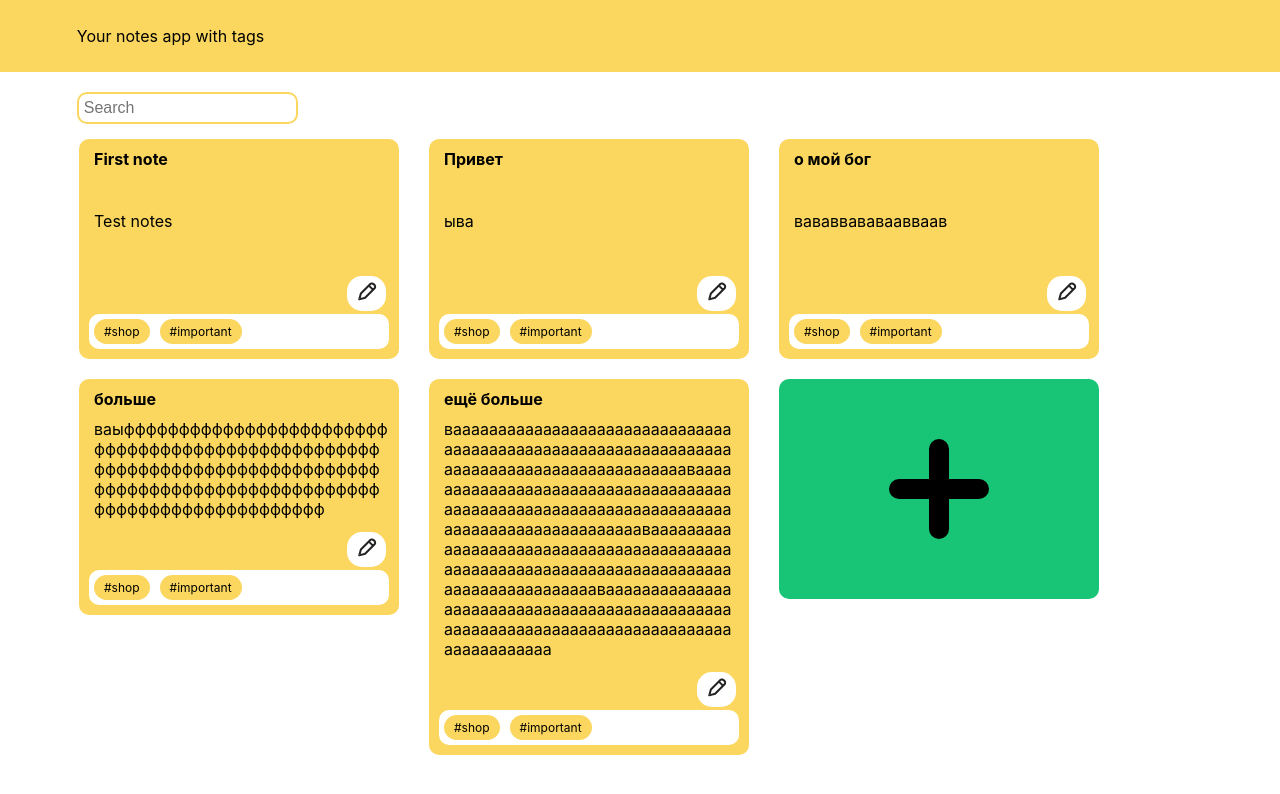
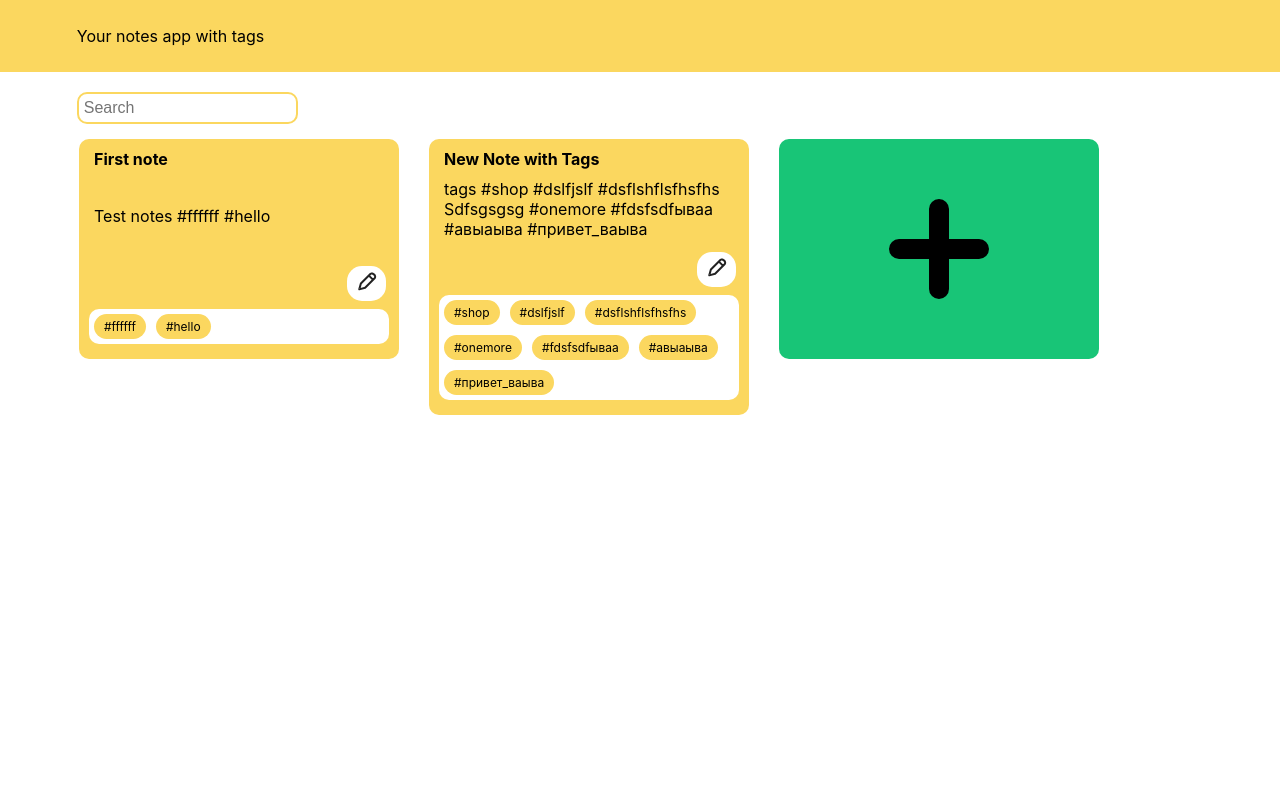
Before and after one commit to NormanSv/notesapp, a React (Create React App) app: page / in a window 1280 px wide. Shown: the top 794 px of the page. Built offline with nearby package versions, Linux system fonts and the light colour scheme; data requests are answered from the project's data file.

Commit message:
feat: add tag system (add, delete tags)

```diff
--- a/db.json
+++ b/db.json
@@ -3,27 +3,25 @@
     {
       "id": 1,
       "title": "First note",
-      "body": "Test notes"
+      "body": "Test notes #ffffff #hello",
+      "tags": [
+        "#ffffff",
+        "#hello"
+      ]
     },
     {
-      "title": "Привет",
-      "body": "ыва",
+      "title": "New Note with Tags",
+      "body": "tags #shop #dslfjslf\n#dsflshflsfhsfhs Sdfsgsgsg\n#onemore #fdsfsdfываа #авыаыва #привет_ваыва\n",
+      "tags": [
+        "#shop",
+        "#dslfjslf",
+        "#dsflshflsfhsfhs",
+        "#onemore",
+        "#fdsfsdfываа",
+        "#авыаыва",
+        "#привет_ваыва"
+      ],
       "id": 2
-    },
-    {
-      "title": "о мой бог",
-      "body": "вававвававаавваав",
-      "id": 3
-    },
-    {
-      "title": "больше",
-      "body": "ваыффффффффффффффффффффффффффффффффффффффффффффффффффффффффффффффффффффффффффффффффффффффффффффффффффффффффффффффффффффффффффф",
-      "id": 4
-    },
-    {
-      "title": "ещё больше",
-      "body": "вааааааааааааааааааааааааааааааааааааааааааааааааааааааааааааааааааааааааааааааааааааааааааваааааааааааааааааааааааааааааааааааааааааааааааааааааааааааааааааааааааааааааааааааааааааавааааааааааааааааааааааааааааааааааааааааааааааааааааааааааааааааааааааааааааааааааааааааааваааааааааааааааааааааааааааааааааааааааааааааааааааааааааааааааааааааааааааааааааааааааааа",
-      "id": 5
     }
   ]
 }
--- a/src/App.scss
+++ b/src/App.scss
@@ -54,8 +54,11 @@ $green: #18c577;
         }
         .noteTags{
             display: flex;
+            flex-wrap: wrap;
             background: $white;
             border-radius: 10px;
+            margin-bottom: 5px;
+            margin-top: 5px;
             .tag{
                 font-size: 12px;
                 padding: 5px 10px;
--- a/src/pages/CreateNote.js
+++ b/src/pages/CreateNote.js
@@ -11,7 +11,7 @@ class CreateNote extends React.Component {
       goBack:false,
     };
     this.handleChange=this.handleChange.bind(this);
-    this.handleSave=this.handleSave  .bind(this);
+    this.handleSave=this.handleSave.bind(this);
     this.handleCancel=this.handleCancel.bind(this);
   }
 
@@ -19,9 +19,10 @@ class CreateNote extends React.Component {
     const target = event.target;
     const value = target.value;
     const name = target.name;
-
+    let newtags = value.match(/#[a-zA-Zа-яА-ЯёЁ0-9_]+/g);
     this.setState({
-      [name]: value
+      [name]: value,
+      tags:newtags,
     });
   }
   handleSave(e) {
@@ -37,14 +38,14 @@ class CreateNote extends React.Component {
             'Content-Type': 'application/json',
             'Authorization': ''
         },
-        body: JSON.stringify({title: this.state.title, body:this.state.body}),
+        body: JSON.stringify({title: this.state.title, body:this.state.body, tags: this.state.tags}),
         credentials: 'include'
     })
     .then((data) => {
         this.setState({ goBack: true });
     })
     .catch(err => console.error(err));
-}
+    }
 
   handleCancel(e) {
     e.preventDefault();
@@ -61,6 +62,11 @@ class CreateNote extends React.Component {
         <input type='text' className='noteTitle' placeholder="Note title" name="title" value={this.state.title} onChange={this.handleChange}></input>
         <textarea className='noteBody' name="body" value={this.state.body} onChange={this.handleChange} rows="7" placeholder="Note Body"></textarea>
         <div className='noteFooter'>
+            <div className='noteTags'>
+                {this.state.tags ? this.state.tags.map((tag) => (
+                    <div className="tag">{tag}</div>
+                )):''}
+            </div>
             <div className='noteBtns'>
                 <button type="button" className="btn" onClick={this.handleSave}>
                   <svg width="16" height="12" viewBox="0 0 16 12" fill="none" xmlns="http://www.w3.org/2000/svg">
--- a/src/pages/EditNote.js
+++ b/src/pages/EditNote.js
@@ -11,7 +11,7 @@ class EditNote extends React.Component {
       goBack:false,
     };
     this.handleChange=this.handleChange.bind(this);
-    this.handleSave=this.handleSave  .bind(this);
+    this.handleSave=this.handleSave.bind(this);
     this.handleCancel=this.handleCancel.bind(this);
     this.handleDelete=this.handleDelete.bind(this);
   }
@@ -25,6 +25,7 @@ class EditNote extends React.Component {
         this.setState({
             title: data.title,
             body: data.body,
+            tags:data.tags
         })
     });
   }
@@ -33,9 +34,9 @@ class EditNote extends React.Component {
     const target = event.target;
     const value = target.value;
     const name = target.name;
-
-    this.setState({
-      [name]: value
+    let newtags = value.match(/#[a-zA-Zа-яА-ЯёЁ0-9_]+/g);    this.setState({
+      [name]: value,
+      tags:newtags,
     });
   }
   handleSave(e) {
@@ -51,7 +52,7 @@ class EditNote extends React.Component {
             'Content-Type': 'application/json',
             'Authorization': ''
         },
-        body: JSON.stringify({title: this.state.title, body:this.state.body}),
+        body: JSON.stringify({title: this.state.title, body:this.state.body, tags: this.state.tags}),
         credentials: 'include'
     })
     .then((data) => {
@@ -96,6 +97,11 @@ class EditNote extends React.Component {
         <input type='text' className='noteTitle' placeholder="Note title" name="title" value={this.state.title} onChange={this.handleChange}></input>
         <textarea className='noteBody' name="body" value={this.state.body} onChange={this.handleChange} rows="7" placeholder="Note Body"></textarea>
         <div className='noteFooter'>
+            <div className='noteTags'>
+                {this.state.tags ? this.state.tags.map((tag) => (
+                    <div className="tag">{tag}</div>
+                )):''}
+            </div>
             <div className='noteBtns'>
                 <button type="button" className="btn" onClick={this.handleSave}>
                   <svg width="16" height="12" viewBox="0 0 16 12" fill="none" xmlns="http://www.w3.org/2000/svg">
--- a/src/pages/Note.js
+++ b/src/pages/Note.js
@@ -4,17 +4,10 @@ import {Link} from "react-router-dom";
 class Note extends React.Component {
   constructor(props) {
     super(props);
-    this.state = {
-      noteTags: [],
-    };
   }
 
-  // handleChange(){
-
-  // }
-
   render() {
-    const { note, removeNote, editNote } = this.props;
+    const { note } = this.props;
     return(
       <div className='note'>
         <div className='noteTitle'>{note.title}</div>
@@ -35,8 +28,9 @@ class Note extends React.Component {
                 </Link>
             </div>
             <div className='noteTags'>
-                <div className="tag">#shop</div>
-                <div className="tag">#important</div>
+                {note.tags ? note.tags.map((tag) => (
+                  <div className="tag">{tag}</div>
+                )):''}
             </div>
         </div>
       </div>
```
